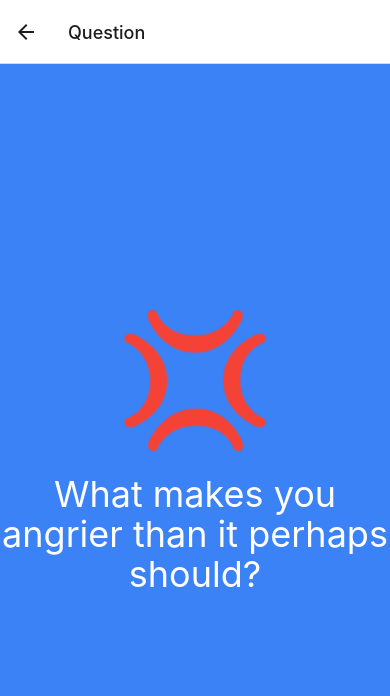
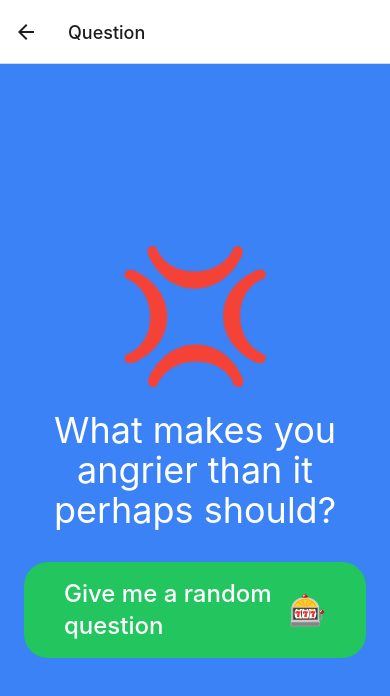
Before and after one commit to TsarlinDomingo/spark-table, a React Native app: screen /Question in a window 390 px wide. Shown: the top 696 px of the page. Built offline with nearby package versions, Linux system fonts and the light colour scheme.

Commit message:
feat: add ability to get random questions from 1-10

```diff
--- a/App.tsx
+++ b/App.tsx
@@ -6,7 +6,13 @@ import WelcomeScreen from './src/Screens/WelcomeScreen';
 import InstructionScreen from './src/Screens/InstructionScreen';
 import QuestionScreen from './src/Screens/QuestionScreen';
 
-const Stack = createNativeStackNavigator();
+export type RootStackParamList = {
+  Instructions: undefined,
+  Question: { questionId: number } | undefined;
+  Welcome: undefined,
+};
+
+const Stack = createNativeStackNavigator<RootStackParamList>();
 
 export default function App() {
   return (
--- a/src/Screens/InstructionScreen.tsx
+++ b/src/Screens/InstructionScreen.tsx
@@ -1,13 +1,18 @@
+import type { NativeStackScreenProps } from '@react-navigation/native-stack';
 import { Text, TouchableOpacity, View } from 'react-native';
 
-export default function InstructionScreen({ navigation }) {
+import { RootStackParamList } from '../../App';
+
+type InstructionScreenProp = NativeStackScreenProps<RootStackParamList, 'Instructions'>
+
+export default function InstructionScreen({ navigation }: InstructionScreenProp): JSX.Element {
+  const questionId = Math.floor(Math.random() * 3);
   return (
     <View className="flex-1 flex-direction flex-col items-center justify-center bg-white space-y-8 px-8">
       <Text className="text-2xl text-center">Use 1 card per pace setting. Each card has 2 questions.</Text>
       <Text className="text-2xl text-center">Prompt your guests to use these questions as a way to get to know their neighbours and have more interesting and meaningful conversations over the table.</Text>
-
       <Text className="text-2xl font-bold text-blue-500">Ready to begin?</Text>
-      <TouchableOpacity className="rounded-3xl bg-green-500 px-10 py-4 h-fit" onPress={() => navigation.navigate('Question')}>
+      <TouchableOpacity className="rounded-3xl bg-green-500 px-10 py-4 h-fit" onPress={() => navigation.navigate('Question', { questionId })}>
         <View className="flex-2 flex-direction flex-row space-x-2 items-center">
           <Text className="text-white font-medium text-2xl">
             Give me a random question
--- a/src/Screens/QuestionScreen.tsx
+++ b/src/Screens/QuestionScreen.tsx
@@ -1,10 +1,28 @@
-import { Text, View } from "react-native";
+import type { NativeStackScreenProps } from '@react-navigation/native-stack';
+import { Text, TouchableOpacity, View } from 'react-native';
+import { questions } from '../questions';
+import { RootStackParamList } from '../../App';
+import { getAnotherId } from '../utils';
 
-export default function QuestionScreen() {
+type QuestionScreenProps = NativeStackScreenProps<RootStackParamList, 'Question'>
+
+export default function QuestionScreen({ route, navigation }: QuestionScreenProps) {
+  const questionId = route.params?.questionId
+  const question = (questionId && questions.find((question) => question.id === questionId)) || questions[0];
   return (
-    <View className="flex-1 flex-direction flex-col items-center justify-center bg-blue-500 h-full space-y-8">
-      <Text className="text-9xl">💢</Text>
-      <Text className="text-white text-4xl mb-8 text-center">What makes you angrier than it perhaps should?</Text>
+    <View className="flex-1 flex-direction flex-col items-center justify-center bg-blue-500 h-full space-y-8 px-6">
+      <Text className="text-9xl">{question.icon}</Text>
+      <Text className="text-white text-4xl mb-8 text-center">{question.prompt}</Text>
+      <TouchableOpacity className="rounded-3xl bg-green-500 px-10 py-4 h-fit" onPress={() => navigation.navigate('Question', { questionId: getAnotherId(question.id) })}>
+        <View className="flex-2 flex-direction flex-row space-x-2 items-center">
+          <Text className="text-white font-medium text-2xl">
+            Give me a random question
+          </Text>
+          <Text className="text-3xl ml-4">
+            🎰
+          </Text>
+        </View>
+      </TouchableOpacity>
     </View>
   );
 };
--- /dev/null
+++ b/src/questions.ts
@@ -0,0 +1,58 @@
+export type Question = {
+  id: number;
+  icon: string;
+  prompt: string;
+};
+
+export const questions: Question[] = [
+  {
+    id: 1,
+    icon: '💢',
+    prompt: 'What makes you angrier than it perhaps should?',
+  },
+  {
+    id: 2,
+    icon: '🧑‍⚖️',
+    prompt: 'What are your attitudes to authority, and what shaped them, do you think?',
+  },
+  {
+    id: 3,
+    icon: '🍀',
+    prompt: 'What good luck have you had?'
+  },
+  {
+    id: 4,
+    icon: '🏳️‍🌈',
+    prompt: 'On a good day, for what can you legitimately be proud of yourself?',
+  },
+  {
+    id: 5,
+    icon: '😔',
+    prompt: 'How have you let people down?',
+  },
+  {
+    id: 6,
+    icon: '🙈',
+    prompt: 'What are you ashamed of in yourself?',
+  },
+  {
+    id: 7,
+    icon: '👩‍❤‍👨',
+    prompt: 'If you had to redesign the institution of marriage, what would you alter?',
+  },
+  {
+    id: 8,
+    icon: '🪞',
+    prompt: 'When you look in the mirror, what are you most afraid of seeing in yourself?',
+  },
+  {
+    id: 9,
+    icon: '🚀',
+    prompt: 'What are your remaining ambitions?',
+  },
+  {
+    id: 10,
+    icon: '🛠️',
+    prompt: 'What would you want to tell your child about the world of work?',
+  }
+];
--- /dev/null
+++ b/src/utils.ts
@@ -0,0 +1,7 @@
+export const getAnotherId = (id: number): number => {
+  const randomId = Math.floor(Math.random() * 10);
+  if (id === randomId) {
+    return getAnotherId(id);
+  }
+  return randomId;
+}
```
Also changed, not shown: 1 other file (tests, documents, lock files or other folders).
